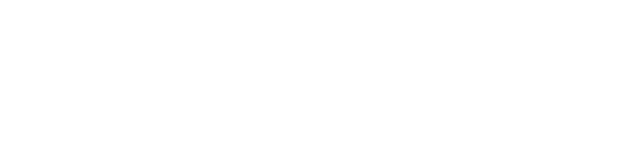
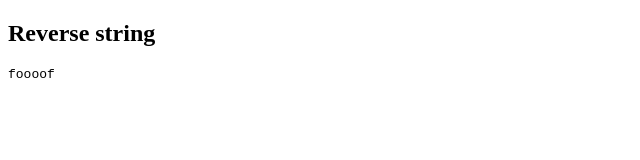
Before and after one commit to Dmitriy-1986/Learn-JavaScript, a plain HTML site: page reverse-string.html in a window 1280 px wide. Shown: the whole page, without its empty margins (0-640 px from the left). Drawn offline with Linux system fonts and the light colour scheme.

Commit message:
Update reverse-string.html

```diff
--- a/reverse-string.html
+++ b/reverse-string.html
@@ -1 +1,32 @@
-<! -- -->
+<!DOCTYPE html>
+<html lang="en">
+
+<head>
+    <meta charset="UTF-8">
+    <meta http-equiv="X-UA-Compatible" content="IE=edge">
+    <meta name="viewport" content="width=device-width, initial-scale=1.0">
+    <title>Document</title>
+</head>
+
+<body>
+
+    <div id="root">
+      <h2> Reverse string</h2>
+      <pre></pre>
+    </div>
+
+    <script>
+        let a = "foo";
+
+        c = a.split('').reverse().join().replace(/[\s,]/g, '');
+
+        console.log(c);
+
+        let pre = document.querySelector('pre');
+            pre.innerHTML = a;
+            pre.innerHTML += c;
+
+    </script>
+</body>
+
+</html>
```
